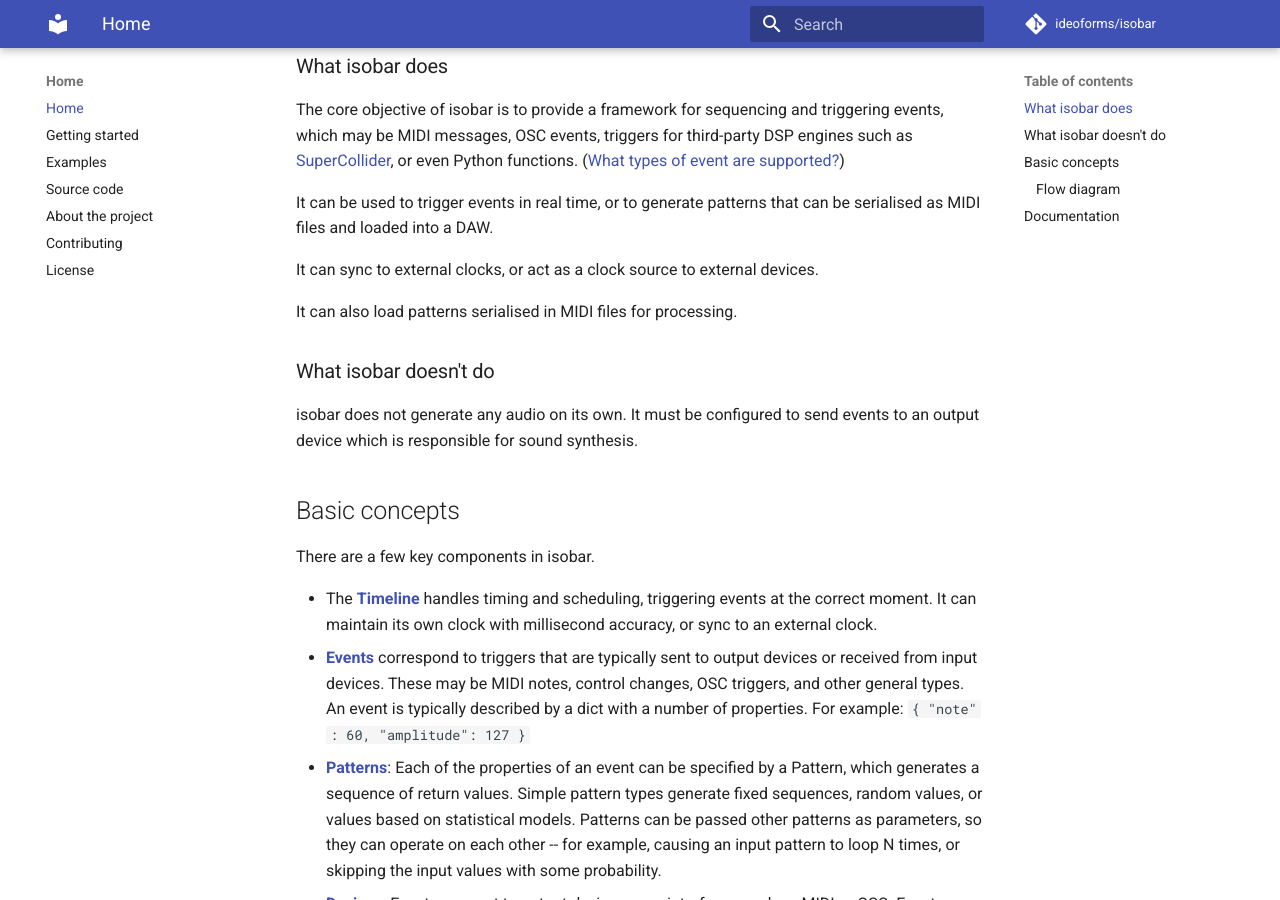
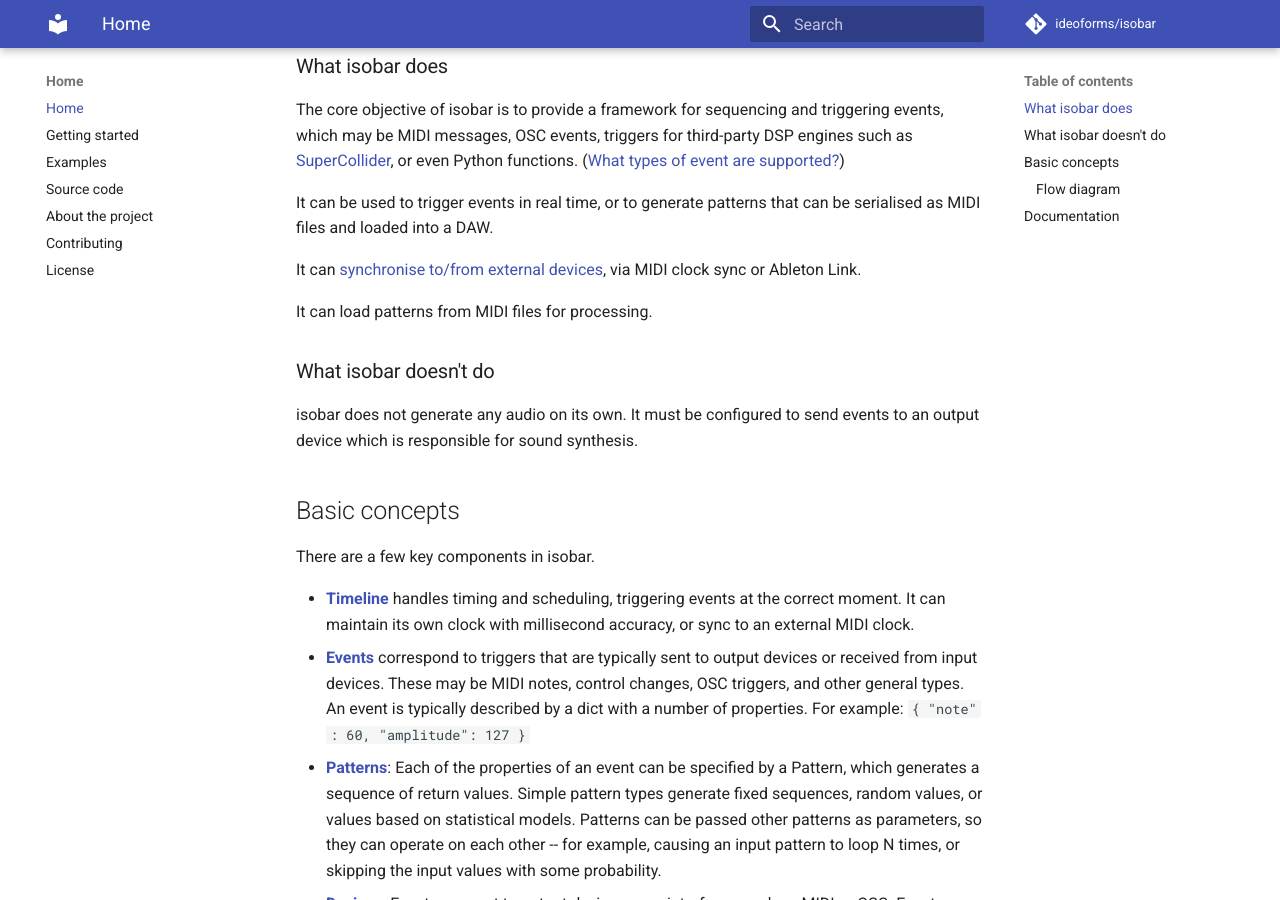
Before and after one commit to ideoforms/isobar, an MkDocs documentation site: the page built from docs/index.md, in a window 1280 px wide and 900 px high, scrolled down 311 px. Built offline with MkDocs 1.6.1 and Material for MkDocs 9.7.7, drawn with Linux system fonts in a browser that asks for light colours; comment, search, counter and statistics services are not loaded.

Commit message:
Docs: Add link to synchronisation

```diff
--- a/docs/index.md
+++ b/docs/index.md
@@ -8,9 +8,9 @@
 
 It can be used to trigger events in real time, or to generate patterns that can be serialised as MIDI files and loaded into a DAW.
 
-It can sync to external clocks, or act as a clock source to external devices.
+It can [synchronise to/from external devices](timelines/synchronisation.md), via MIDI clock sync or Ableton Link.
 
-It can also load patterns serialised in MIDI files for processing.
+It can load patterns from MIDI files for processing.
 
 ### What isobar doesn't do
 
@@ -20,7 +20,7 @@
 
 There are a few key components in isobar.
 
-- The **[Timeline](timelines/index.md)** handles timing and scheduling, triggering events at the correct moment. It can maintain its own clock with millisecond accuracy, or sync to an external clock.
+- **[Timeline](timelines/index.md)** handles timing and scheduling, triggering events at the correct moment. It can maintain its own clock with millisecond accuracy, or sync to an external MIDI clock.
 - **[Events](events/index.md)** correspond to triggers that are typically sent to output devices or received from input devices. These may be MIDI notes, control changes, OSC triggers, and other general types. An event is typically described by a dict with a number of properties. For example: `{ "note" : 60, "amplitude": 127 }`
 - **[Patterns](patterns/index.md)**: Each of the properties of an event can be specified by a Pattern, which generates a sequence of return values. Simple pattern types generate fixed sequences, random values, or values based on statistical models. Patterns can be passed other patterns as parameters, so they can operate on each other -- for example, causing an input pattern to loop N times, or skipping the input values with some probability.
 - **[Devices](devices/index.md)**: Events are sent to output devices, over interfaces such as MIDI or OSC. Events can also be received and processed.
```
